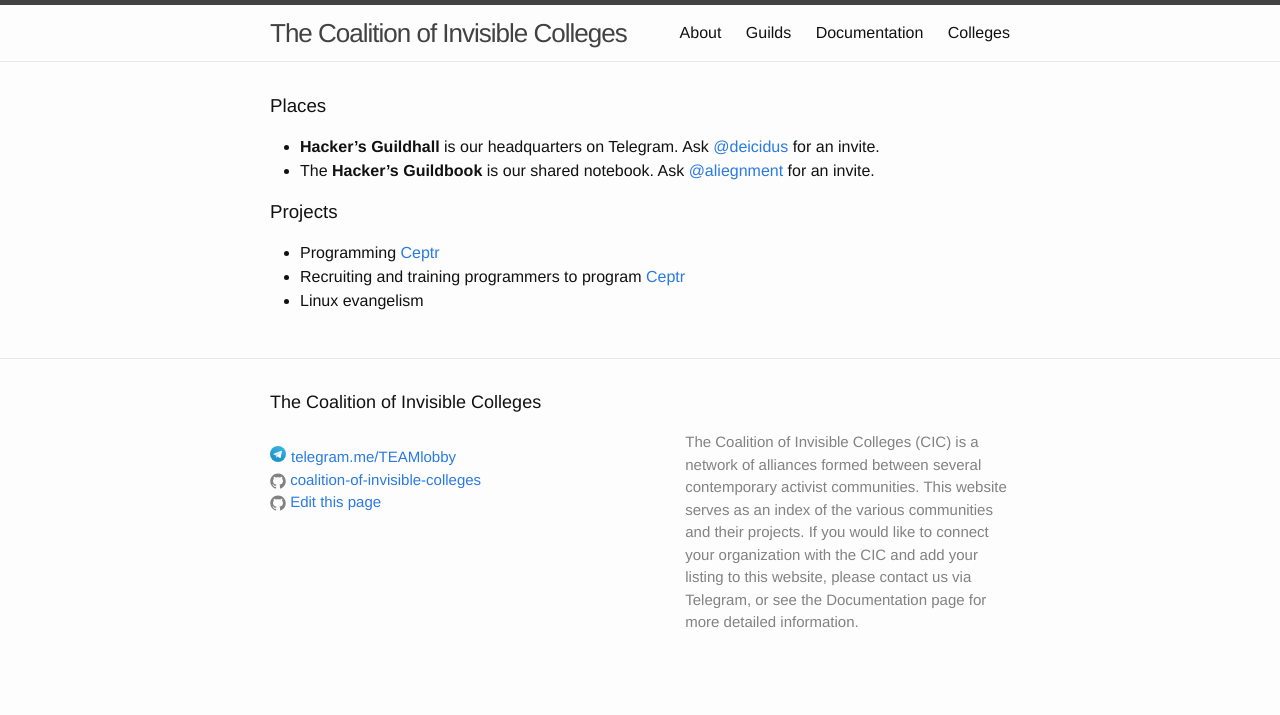
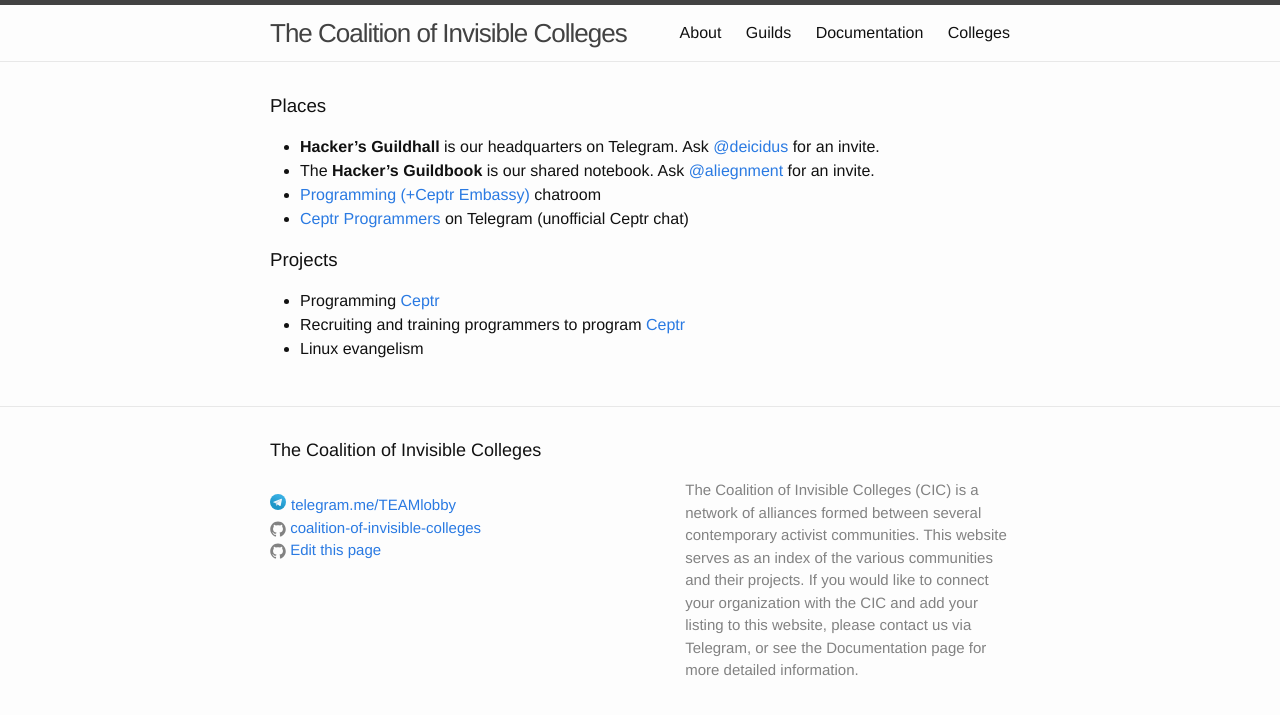
Before and after one commit to coalition-of-invisible-colleges/cic.github.io, a Jekyll site: the page built from colleges/TEAM/team-hackers.md, in a window 1280 px wide. Shown: the top 715 px of the page. Built offline with Jekyll 4.4.1, drawn with Linux system fonts in a browser that asks for light colours.

Commit message:
Added links to programming chatrooms

```diff
--- a/colleges/TEAM/team-hackers.md
+++ b/colleges/TEAM/team-hackers.md
@@ -7,6 +7,8 @@ pointperson: deicidus
 ### Places
 * **Hacker's Guildhall** is our headquarters on Telegram. Ask [@deicidus](http://telegram.me/deicidus) for an invite.
 * The **Hacker's Guildbook** is our shared notebook. Ask [@aliegnment](http://telegram.me/aliegnment) for an invite.
+* [Programming (+Ceptr Embassy)](https://telegram.me/joinchat/AtV6Vz9s9V9YK5CQh8gRdg) chatroom
+* [Ceptr Programmers](https://telegram.me/joinchat/AtV6V0FjkdL_f32XVFAKMw) on Telegram (unofficial Ceptr chat)
 
 ### Projects
 
```
